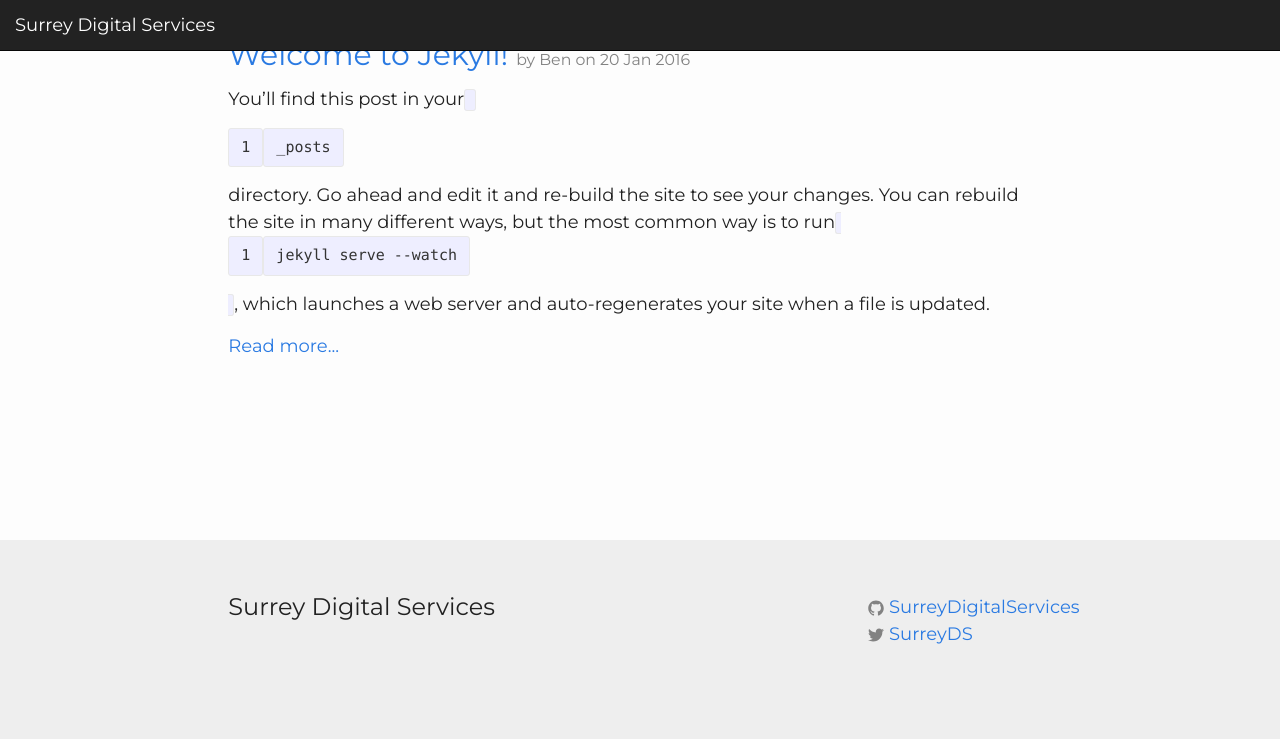
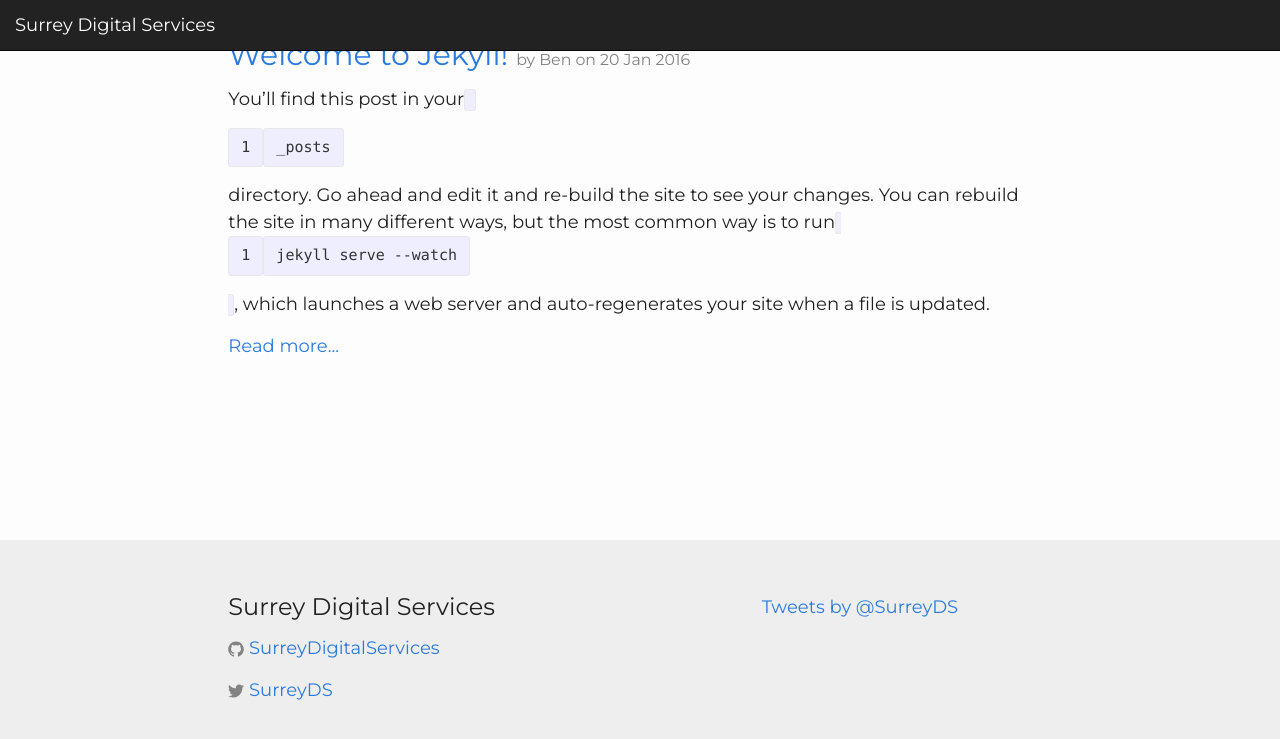
Before and after one commit to surreydigitalservices/surreydigitalservices.github.io, a Jekyll site: the page built from index.html, in a window 1280 px wide and 900 px high, scrolled down 1593 px. Shown: the top 739 px of the window. Built offline with Jekyll 4.4.1, drawn with Linux system fonts in a browser that asks for light colours; nearby versions of some CDN libraries; comment, search, counter and statistics services are not loaded.

Commit message:
Add Twitter widget

```diff
--- a/_includes/footer.html
+++ b/_includes/footer.html
@@ -4,10 +4,8 @@
       <div class="col-md-4 col-md-offset-2">
         <h3>{{ site.title }}</h3>
         <p class="small">{{ site.description }}</p>
-      </div>
-      <div class="col-md-3 col-md-offset-2">
         {% if site.github_username %}
-          <div>
+        <p>
           <a href="https://github.com/{{ site.github_username }}">
             <span class="icon icon--github">
               <svg viewBox="0 0 16 16">
@@ -17,11 +15,11 @@
 
             <span class="username">{{ site.github_username }}</span>
           </a>
-          </div>
+        </p>
         {% endif %}
 
         {% if site.twitter_username %}
-          <div>
+        <p>
           <a href="https://twitter.com/{{ site.twitter_username }}">
             <span class="icon icon--twitter">
               <svg viewBox="0 0 16 16">
@@ -32,8 +30,12 @@
 
             <span class="username">{{ site.twitter_username }}</span>
           </a>
+        </p>
+        {% endif %}
       </div>
-          {% endif %}
+      <div class="col-md-3 col-md-offset-1">
+        <a class="twitter-timeline" data-dnt="true" href="https://twitter.com/SurreyDS" data-widget-id="690080838554402818">Tweets by @SurreyDS</a>
+        <script>!function(d,s,id){var js,fjs=d.getElementsByTagName(s)[0],p=/^http:/.test(d.location)?'http':'https';if(!d.getElementById(id)){js=d.createElement(s);js.id=id;js.src=p+"://platform.twitter.com/widgets.js";fjs.parentNode.insertBefore(js,fjs);}}(document,"script","twitter-wjs");</script>
       </div>
     </div>
   </div>
```
Lines whose indentation alone changed are shown as unchanged.
